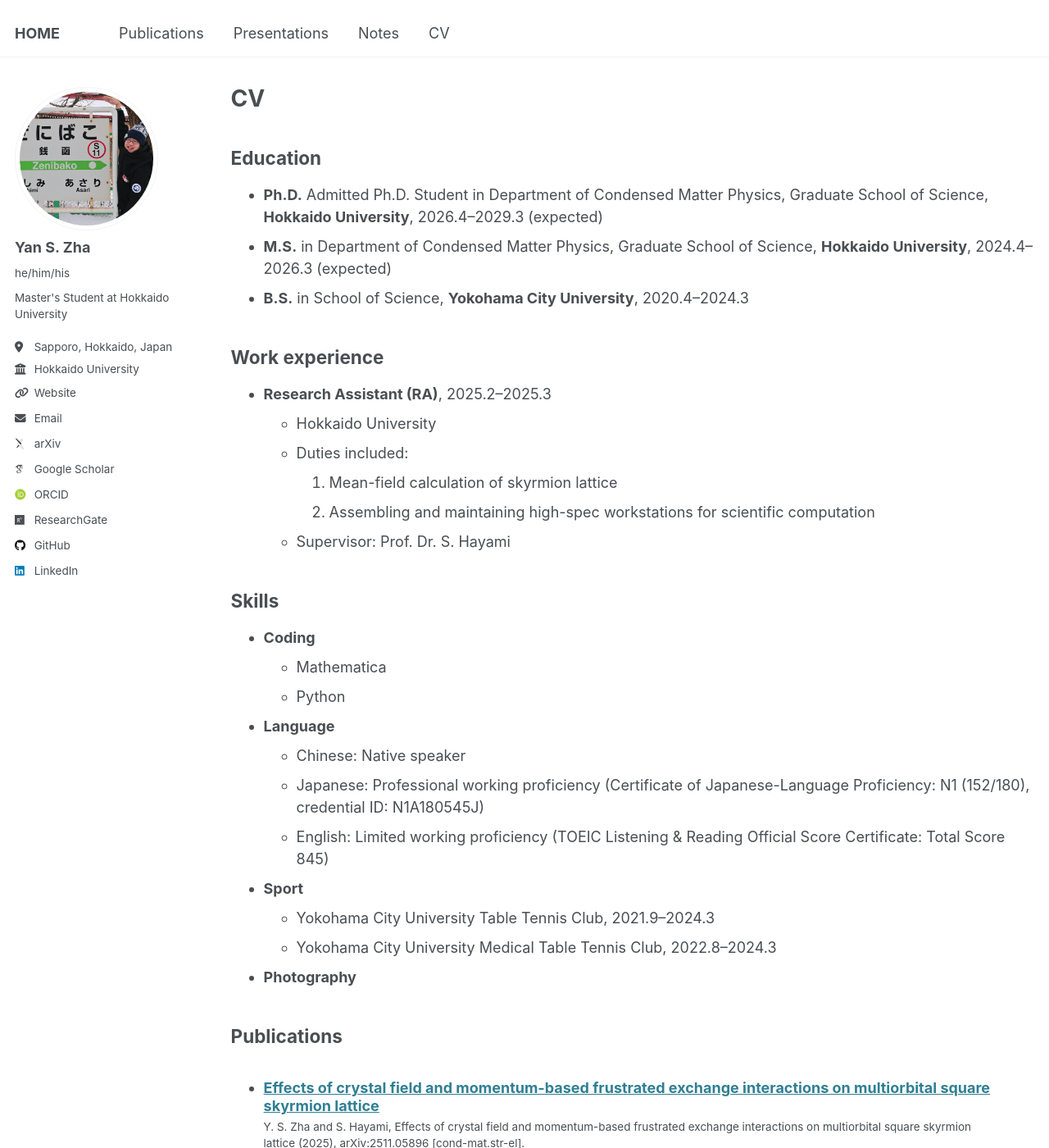
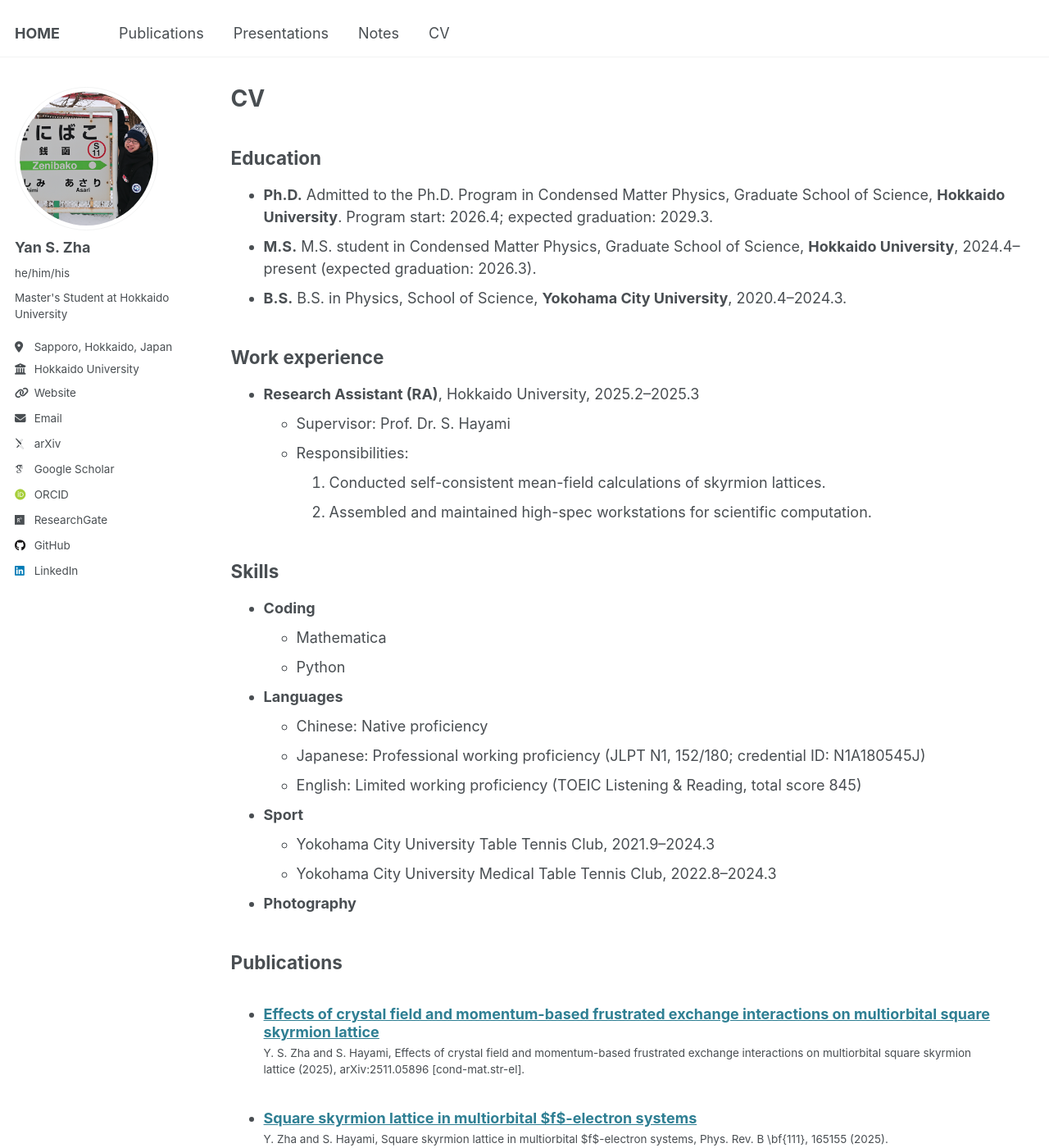
Before and after one commit to yzhacn/yzhacn.github.io, a Jekyll site: the page built from _pages/cv.md, in a window 1280 px wide and 1400 px high. Shown: the whole window at 82% size. Built offline with Jekyll 4.4.1, drawn with Linux system fonts in a browser that asks for light colours; some web fonts are replaced; some of the changed text lies outside the part shown.

Commit message:
Update cv.md

```diff
--- a/_pages/cv.md
+++ b/_pages/cv.md
@@ -11,29 +11,28 @@ redirect_from:
 
 ## Education
 
-* **Ph.D.** Admitted Ph.D. Student in Department of Condensed Matter Physics, Graduate School of Science, **Hokkaido University**, 2026.4--2029.3 (expected)
-* **M.S.** in Department of Condensed Matter Physics, Graduate School of Science, **Hokkaido University**, 2024.4--2026.3 (expected)
-* **B.S.** in School of Science, **Yokohama City University**, 2020.4--2024.3
+* **Ph.D.** Admitted to the Ph.D. Program in Condensed Matter Physics, Graduate School of Science, **Hokkaido University**. Program start: 2026.4; expected graduation: 2029.3.
+* **M.S.** M.S. student in Condensed Matter Physics, Graduate School of Science, **Hokkaido University**, 2024.4–present (expected graduation: 2026.3).
+* **B.S.** B.S. in Physics, School of Science, **Yokohama City University**, 2020.4–2024.3.
 
 
 ## Work experience
 
-* **Research Assistant (RA)**, 2025.2--2025.3
-  * Hokkaido University
-  * Duties included:
-    1. Mean-field calculation of skyrmion lattice
-    2. Assembling and maintaining high-spec workstations for scientific computation
+* **Research Assistant (RA)**, Hokkaido University, 2025.2–2025.3
   * Supervisor: Prof. Dr. S. Hayami
+  * Responsibilities:
+    1. Conducted self-consistent mean-field calculations of skyrmion lattices.
+    2. Assembled and maintained high-spec workstations for scientific computation.
 
 ## Skills
 
 * **Coding**
     * Mathematica
     * Python
-* **Language**
-  * Chinese: Native speaker
-  * Japanese:  Professional working proficiency (Certificate of Japanese-Language Proficiency: N1 (152/180), credential ID: N1A180545J)
-  * English: Limited working proficiency (TOEIC Listening & Reading Official Score Certificate: Total Score 845)
+* **Languages**
+  * Chinese: Native proficiency
+  * Japanese: Professional working proficiency (JLPT N1, 152/180; credential ID: N1A180545J)
+  * English: Limited working proficiency (TOEIC Listening & Reading, total score 845)
 * **Sport**
   * Yokohama City University Table Tennis Club, 2021.9--2024.3
   * Yokohama City University Medical Table Tennis Club, 2022.8--2024.3
```
Also changed, not shown: other parts of _pages/cv.md (+7 -7 lines).
